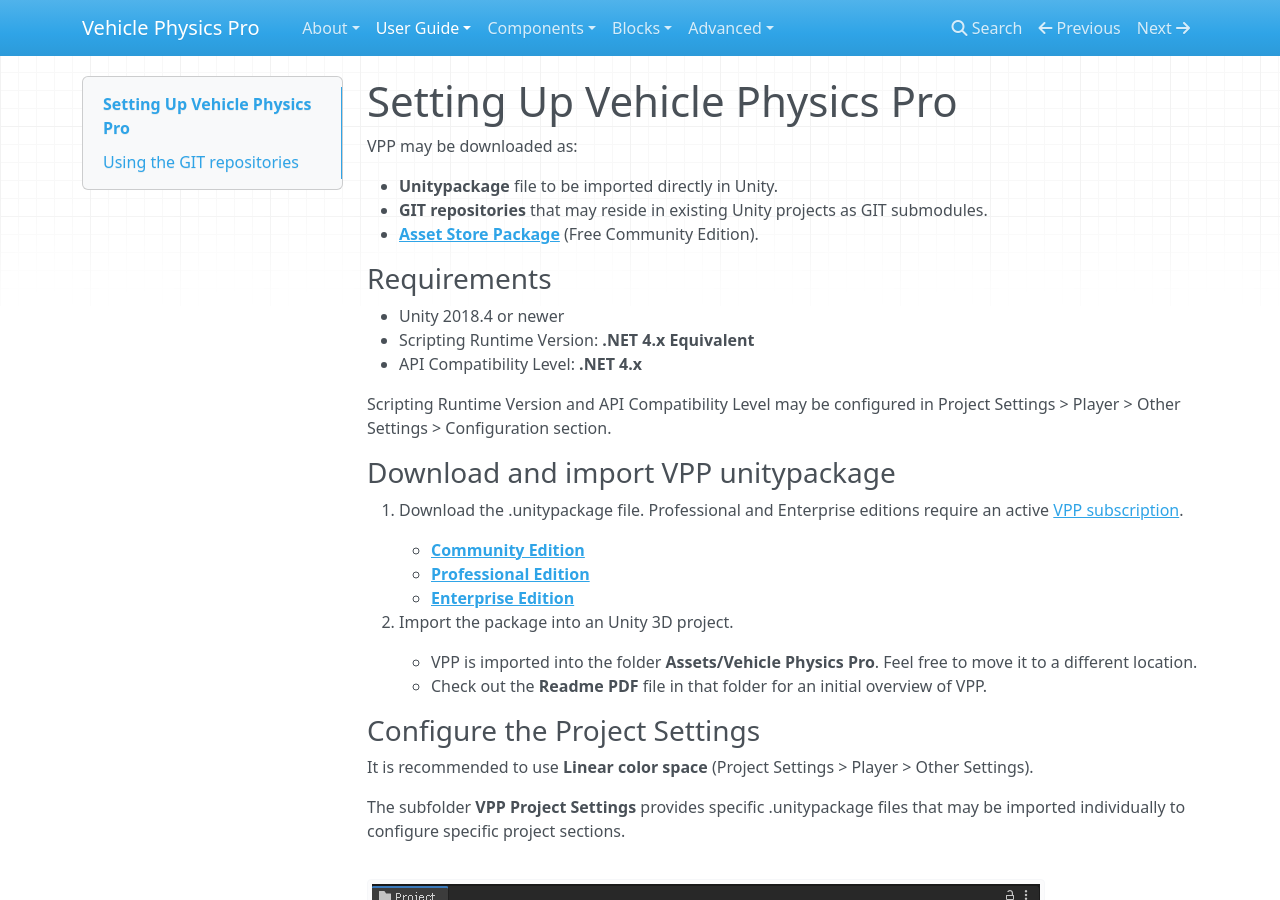
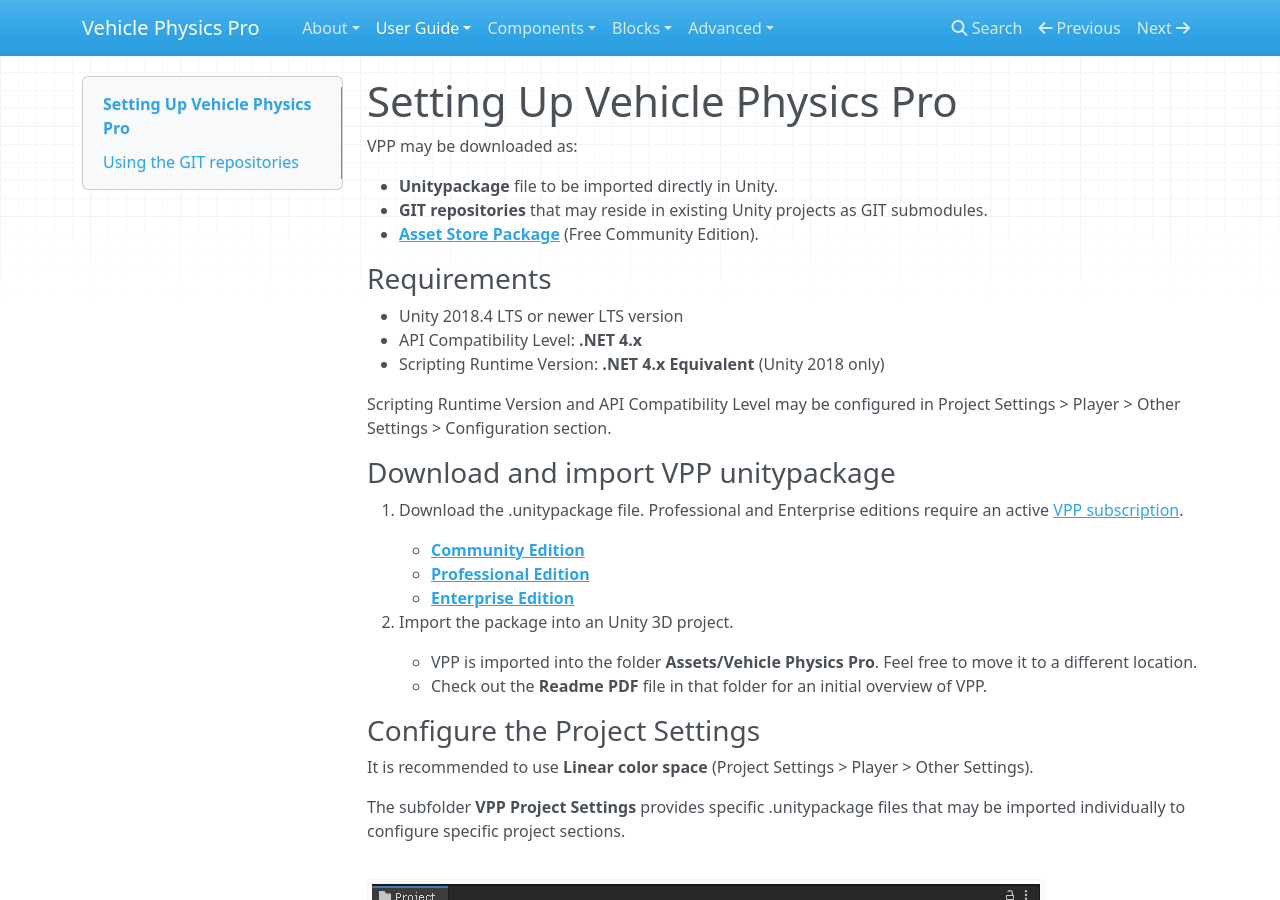
Before and after one commit to EdyJ/vehicle-physics-docs, an MkDocs documentation site: the page built from docs/user-guide/setting-up-vpp.md, in a window 1280 px wide and 900 px high. Built offline with MkDocs 1.6.1, drawn with Linux system fonts in a browser that asks for light colours; nearby versions of some CDN libraries; library files that are not in the unit come from our copies.

Commit message:
Details on Unity version

```diff
--- a/docs/user-guide/setting-up-vpp.md
+++ b/docs/user-guide/setting-up-vpp.md
@@ -9,9 +9,9 @@
 
 ### Requirements
 
-- Unity 2018.4 or newer
-- Scripting Runtime Version: **.NET 4.x Equivalent**
+- Unity 2018.4 LTS or newer LTS version
 - API Compatibility Level: **.NET 4.x**
+- Scripting Runtime Version: **.NET 4.x Equivalent** (Unity 2018 only)
 
 Scripting Runtime Version and API Compatibility Level may be configured in Project Settings > Player > Other Settings > Configuration section.
 
```
